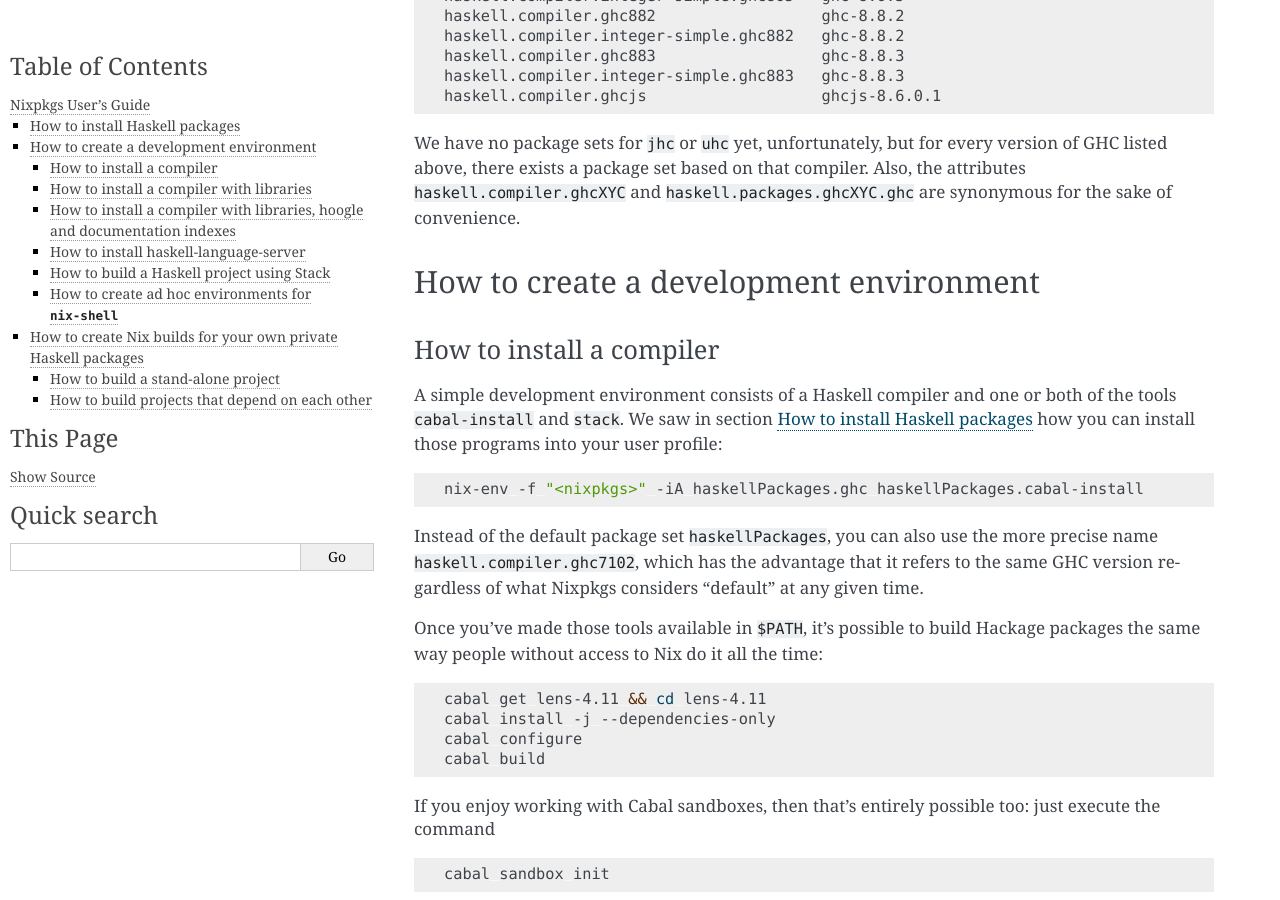
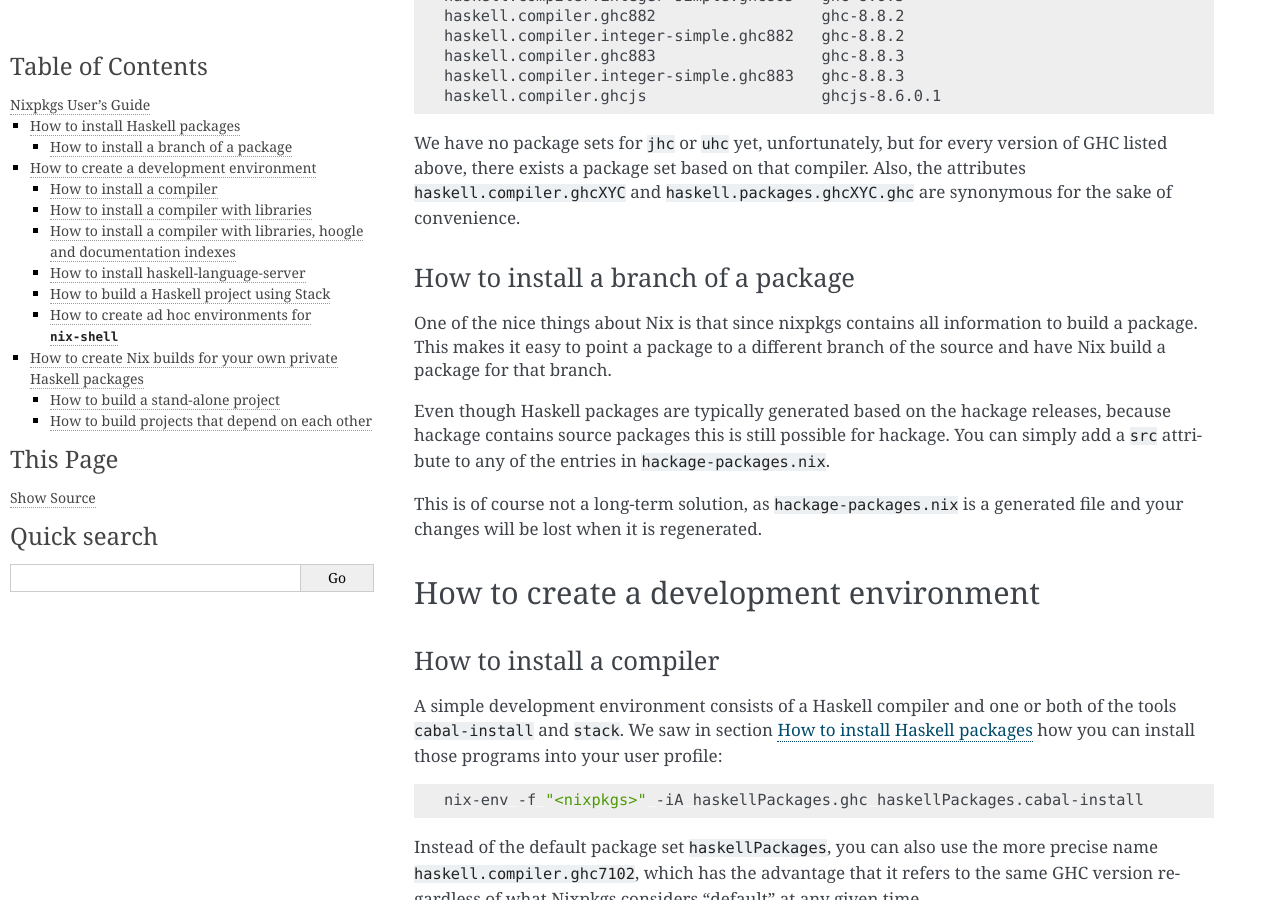
Before and after one commit to NixOS/cabal2nix, a Sphinx documentation site: the page built from doc/nixpkgs-users-guide.rst, in a window 1280 px wide and 900 px high, scrolled down 2097 px. Built offline with Sphinx 7.4.7, drawn with Linux system fonts in a browser that asks for light colours.

Commit message:
Document you can use a 'src' attribute in hackage-packages.nix

```diff
--- a/doc/nixpkgs-users-guide.rst
+++ b/doc/nixpkgs-users-guide.rst
@@ -133,6 +133,22 @@
 on that compiler. Also, the attributes ``haskell.compiler.ghcXYC`` and
 ``haskell.packages.ghcXYC.ghc`` are synonymous for the sake of
 convenience.
+
+How to install a branch of a package
+~~~~~~~~~~~~~~~~~~~~~~~~~~~~~~~~~~~~
+
+One of the nice things about Nix is that since nixpkgs contains all
+information to build a package. This makes it easy to point a package
+to a different branch of the source and have Nix build a package for
+that branch.
+
+Even though Haskell packages are typically generated based on the hackage
+releases, because hackage contains source packages this is still possible
+for hackage. You can simply add a ``src`` attribute to any of the entries
+in ``hackage-packages.nix``.
+
+This is of course not a long-term solution, as ``hackage-packages.nix``
+is a generated file and your changes will be lost when it is regenerated.
 
 How to create a development environment
 ---------------------------------------
```
